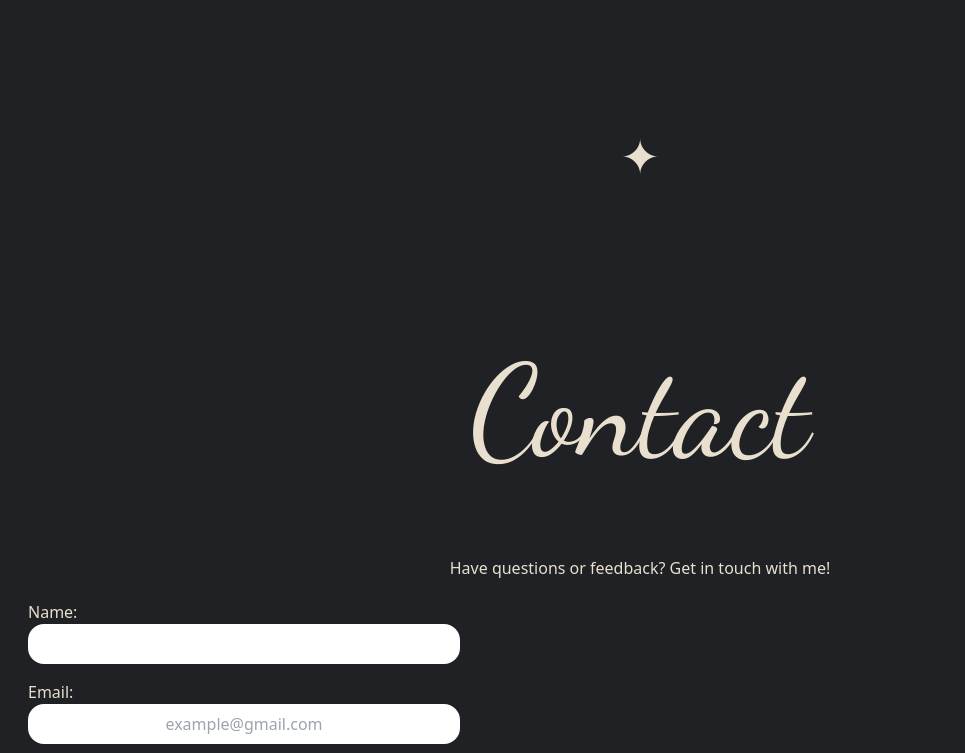
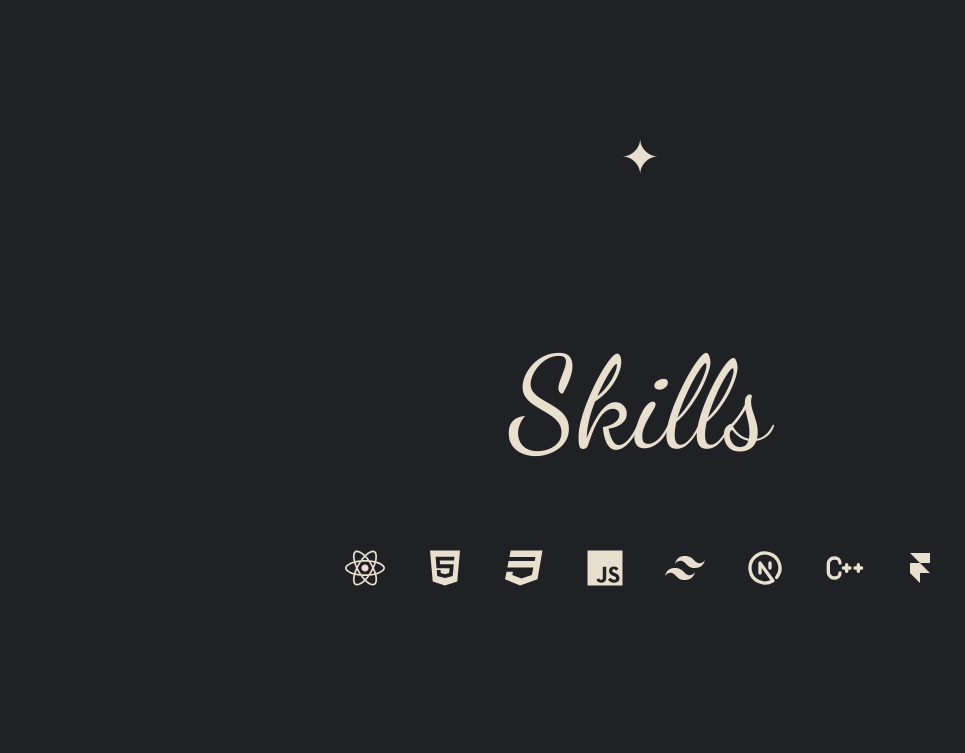
Before and after one commit to Rushikesh-24/RushiDev, a Next.js app: page / in a window 1280 px wide. Shown: the part 3681-4434 px from the top of the page, without its empty margins (0-965 px from the left). Built offline with nearby package versions, Linux system fonts and the light colour scheme.

Commit message:
skill section

```diff
--- a/src/app/components/Mouse.jsx
+++ b/src/app/components/Mouse.jsx
@@ -35,7 +35,7 @@ const Mouse = () => {
   return (
     <>
       <motion.div
-        className="cursor"
+        className="cursor "
         variants={variants}
         animate={"default"}
       ></motion.div>
--- /dev/null
+++ b/src/app/components/Skill.jsx
@@ -0,0 +1,38 @@
+import React from 'react'
+import {FaReact} from 'react-icons/fa'
+import {FaHtml5} from 'react-icons/fa'
+import {FaCss3} from 'react-icons/fa'
+import { IoLogoJavascript} from 'react-icons/io5'
+import {SiTailwindcss} from 'react-icons/si'
+import { TbBrandNextjs } from "react-icons/tb";
+import { TbBrandCpp } from "react-icons/tb";
+import { SiFramer } from "react-icons/si";
+import { Dancing_Script } from "next/font/google";
+import { motion } from 'framer-motion'
+
+const playFair = Dancing_Script({
+  weight: "400",
+  subsets: ["latin"],
+  display: "swap",
+});
+const Skill = () => {
+  return (
+    <>
+    <div className='flex justify-center items-center' id='skills'><h2 className={`${playFair.className} md:text-9xl text-5xl mb-20`}>
+          Skills
+        </h2></div>
+    <div className='flex justify-center items-center gap-10'>
+    <motion.div whileHover={{ scale: 1.3, opacity: 0.8 }} transition={{delay:0.2}}><FaReact size={40}/></motion.div>
+    <motion.div whileHover={{ scale: 1.3, opacity: 0.8 }} transition={{delay:0.2}}><FaHtml5 size={40}/></motion.div>
+    <motion.div whileHover={{ scale: 1.3, opacity: 0.8 }} transition={{delay:0.2}}><FaCss3 size={40}/></motion.div>
+    <motion.div whileHover={{ scale: 1.3, opacity: 0.8 }} transition={{delay:0.2}}><IoLogoJavascript size={40}/></motion.div>
+    <motion.div whileHover={{ scale: 1.3, opacity: 0.8 }} transition={{delay:0.2}}><SiTailwindcss size={40}/></motion.div>
+    <motion.div whileHover={{ scale: 1.3, opacity: 0.8 }} transition={{delay:0.2}}><TbBrandNextjs size={40}/></motion.div>
+    <motion.div whileHover={{ scale: 1.3, opacity: 0.8 }} transition={{delay:0.2}}><TbBrandCpp size={40}/></motion.div>
+    <motion.div whileHover={{ scale: 1.3, opacity: 0.8 }} transition={{delay:0.2}}><SiFramer size={30}/></motion.div>
+    </div>
+    </>
+  )
+}
+
+export default Skill
--- a/src/app/page.js
+++ b/src/app/page.js
@@ -8,6 +8,7 @@ import Project from "./components/Project";
 import MovingText from "./components/MovingText";
 import Contact from "./components/Contact";
 import Footer from "./components/Footer";
+import Skill from "./components/Skill";
 
   const montSerrat = Montserrat({
     weight: ["400", "300"],
@@ -30,6 +31,8 @@ export default function Home() {
       <MovingText text1="RUSHIKESH" text3="PORTFOLIO"/>
       <Project/>
       <Rotation/>
+      <Skill/>
+      <Rotation/>
       <Contact/>
       <MovingText text3="FEEL FREE TO CONTACT ME✦"/>
       <Footer/>
```
